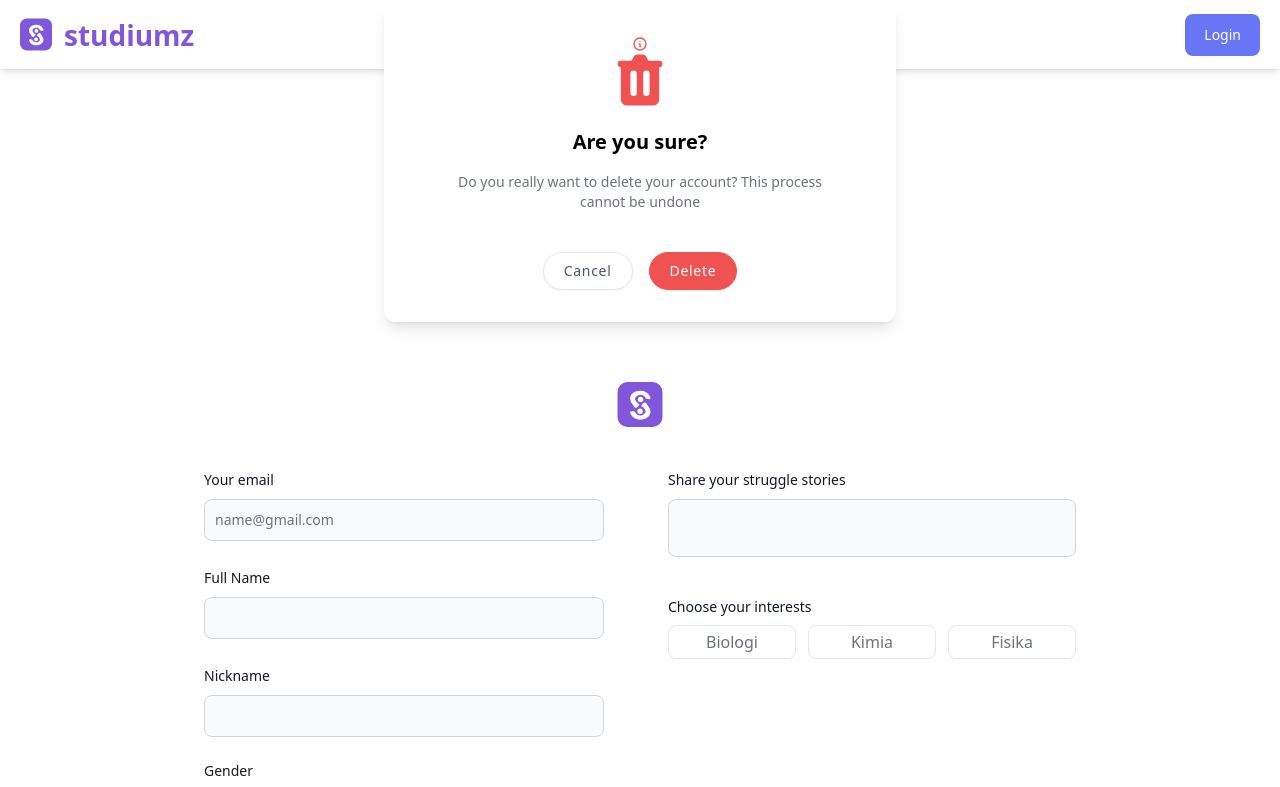
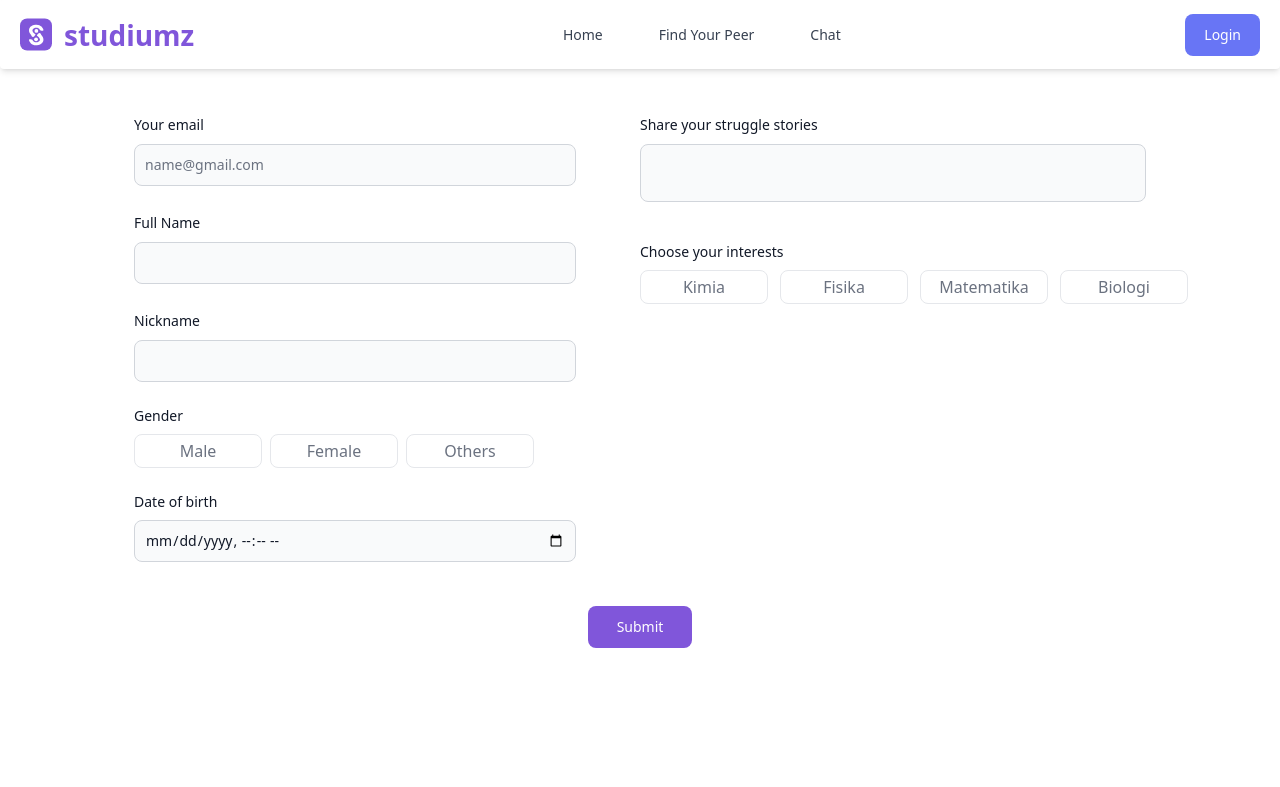
Before and after one commit to Studiumz/studiumz-frontend, a Next.js app: page /onboarding in a window 1280 px wide. Shown: the top 787 px of the page. Built offline with nearby package versions, Linux system fonts and the light colour scheme; no server answers.

Commit message:
update onboarding styling

```diff
--- a/src/components/modules/AuthModule/login.tsx
+++ b/src/components/modules/AuthModule/login.tsx
@@ -21,7 +21,7 @@ export const LoginModule: React.FC = () => {
       .then((result) => {
         toast.success("Successfully log in.");
         setTimeout(() => {
-          router.push("/");
+          router.push("/onboarding");
         }, 1000);
       })
       .catch((error) => {
--- /dev/null
+++ b/src/components/modules/CardModule/index.tsx
@@ -0,0 +1,27 @@
+import { CardProps } from "./interface";
+
+export const CardModule: React.FC<CardProps> = ({
+  type,
+  id,
+  value,
+  isRequired,
+  subject,
+}) => {
+  return (
+    <>
+      <input
+        type={type}
+        id={id}
+        value={value}
+        className="hidden peer"
+        required={isRequired}
+      />
+      <label
+        htmlFor={id}
+        className="inline-flex items-center justify-center w-32 py-1 text-gray-500 bg-white border border-gray-200 rounded-lg cursor-pointer dark:hover:text-gray-300 dark:border-gray-700 dark:peer-checked:text-blue-500 peer-checked:border-violet peer-checked:text-violet hover:text-gray-600 hover:bg-gray-100 dark:text-gray-400 dark:bg-gray-800 dark:hover:bg-gray-700"
+      >
+        <div className="block">{subject}</div>
+      </label>
+    </>
+  );
+};
--- /dev/null
+++ b/src/components/modules/CardModule/interface.ts
@@ -0,0 +1,8 @@
+export interface CardProps {
+    type: string;
+    id: string;
+    value: string;
+    className?: string;
+    isRequired?: boolean;
+    subject?: undefined
+  }
--- /dev/null
+++ b/src/pages/onboarding/constant.ts
@@ -0,0 +1,55 @@
+export const subjectContents = [
+    {
+        subject: "Kimia",
+        type: "checkbox",
+        id: "kimia",
+        value:"kimia",
+        isRequired: false
+    },
+    {
+        subject: "Fisika",
+        type: "checkbox",
+        id: "fisika",
+        value:"fisika",
+        isRequired: false
+    },
+    {
+        subject: "Matematika",
+        type: "checkbox",
+        id: "matematika",
+        value:"matematika",
+        isRequired: false
+    },
+    {
+        subject: "Biologi",
+        type: "checkbox",
+        id: "biologi",
+        value:"biologi",
+        isRequired: false
+    }
+]
+
+
+export const GenderContents = [
+    {
+        subject: "Male",
+        type: "radio",
+        id: "male",
+        value:"male",
+        isRequired: true
+    },
+    {
+        subject: "Female",
+        type: "radio",
+        id: "female",
+        value:"female",
+        isRequired: true
+    },
+    {
+        subject: "Others",
+        type: "radio",
+        id: "others",
+        value:"others",
+        isRequired: true
+    }
+]
--- a/src/pages/onboarding/index.tsx
+++ b/src/pages/onboarding/index.tsx
@@ -1,14 +1,17 @@
 import CustomModal from "@/components/elements/modal";
 import { StudiumzLogo } from "@/components/icons/StudiumzLogo";
+import { CardModule } from "@/components/modules/CardModule";
 import { Label, TextInput, Button } from "flowbite-react";
+import { GenderContents, subjectContents } from "./constant";
+import { Key } from "react";
 
 export default function Onboarding() {
   return (
     <>
-      <CustomModal />
+      {/* <CustomModal /> */}
 
-      <form className="flex flex-col p-5 justify-center items-center z-0">
-        <StudiumzLogo size={"w-20"} className="my-10" />
+      <form className="flex flex-col p-5 py-28 justify-center items-center z-0">
+        {/* <StudiumzLogo size={"w-20"} className="my-10" /> */}
 
         <div className="flex lg:flex-row flex-col gap-16">
           <div className="w-1/2">
@@ -43,52 +46,21 @@ export default function Onboarding() {
                 Gender
               </label>
               <ul className="flex flex-wrap gap-2 w-full">
-                <li>
-                  <input
-                    type="radio"
-                    id="male"
-                    name="hosting"
-                    value="male"
-                    className="hidden peer"
-                    required
-                  />
-                  <label
-                    htmlFor="male"
-                    className="inline-flex items-center justify-center w-32 py-1 text-gray-500 bg-white border border-gray-200 rounded-lg cursor-pointer dark:hover:text-gray-300 dark:border-gray-700 dark:peer-checked:text-blue-500 peer-checked:border-violet peer-checked:text-violet hover:text-gray-600 hover:bg-gray-100 dark:text-gray-400 dark:bg-gray-800 dark:hover:bg-gray-700"
-                  >
-                    <div className="block">Male</div>
-                  </label>
-                </li>
-                <li>
-                  <input
-                    type="radio"
-                    id="female"
-                    name="hosting"
-                    value="female"
-                    className="hidden peer"
-                  />
-                  <label
-                    htmlFor="female"
-                    className="inline-flex items-center justify-center w-32 py-1 text-gray-500 bg-white border border-gray-200 rounded-lg cursor-pointer dark:hover:text-gray-300 dark:border-gray-700 dark:peer-checked:text-blue-500 peer-checked:border-violet peer-checked:text-violet hover:text-gray-600 hover:bg-gray-100 dark:text-gray-400 dark:bg-gray-800 dark:hover:bg-gray-700"
-                  >
-                    <div className="block">Female</div>
-                  </label>
-                </li>
-                <li>
-                  <input
-                    type="radio"
-                    id="others"
-                    name="hosting"
-                    value="others"
-                    className="hidden peer"
-                  />
-                  <label
-                    htmlFor="others"
-                    className="inline-flex items-center justify-center w-32 py-1 text-gray-500 bg-white border border-gray-200 rounded-lg cursor-pointer dark:hover:text-gray-300 dark:border-gray-700 dark:peer-checked:text-blue-500 peer-checked:border-violet peer-checked:text-violet hover:text-gray-600 hover:bg-gray-100 dark:text-gray-400 dark:bg-gray-800 dark:hover:bg-gray-700"
-                  >
-                    <div className="block">Others</div>
-                  </label>
-                </li>
+                {GenderContents.map((content) => {
+                  return (
+                    <ul key={content.id}>
+                      <li key={content.id}>
+                        <CardModule
+                          type={content.type}
+                          id={content.id}
+                          value={content.value}
+                          isRequired={content.isRequired}
+                          subject={content.subject}
+                        />
+                      </li>
+                    </ul>
+                  );
+                })}
               </ul>
             </div>
 
@@ -131,54 +103,31 @@ export default function Onboarding() {
                 Choose your interests
               </label>
               <ul className="flex gap-3">
-                <li>
-                  <input
-                    type="radio"
-                    id="biologi"
-                    name="hosting"
-                    value="biologi"
-                    className="hidden peer"
-                    required
-                  />
-                  <label
-                    htmlFor="biologi"
-                    className="inline-flex items-center justify-center w-32 py-1 text-gray-500 bg-white border border-gray-200 rounded-lg cursor-pointer dark:hover:text-gray-300 dark:border-gray-700 dark:peer-checked:text-blue-500 peer-checked:border-violet peer-checked:text-violet hover:text-gray-600 hover:bg-gray-100 dark:text-gray-400 dark:bg-gray-800 dark:hover:bg-gray-700"
-                  >
-                    <div className="block">Biologi</div>
-                  </label>
-                </li>
-                <li>
-                  <input
-                    type="radio"
-                    id="kimia"
-                    name="hosting"
-                    value="kimia"
-                    className="hidden peer"
-                    required
-                  />
-                  <label
-                    htmlFor="kimia"
-                    className="inline-flex items-center justify-center w-32 py-1 text-gray-500 bg-white border border-gray-200 rounded-lg cursor-pointer dark:hover:text-gray-300 dark:border-gray-700 dark:peer-checked:text-blue-500 peer-checked:border-violet peer-checked:text-violet hover:text-gray-600 hover:bg-gray-100 dark:text-gray-400 dark:bg-gray-800 dark:hover:bg-gray-700"
-                  >
-                    <div className="block">Kimia</div>
-                  </label>
-                </li>
-                <li>
-                  <input
-                    type="radio"
-                    id="fisika"
-                    name="hosting"
-                    value="fisika"
-                    className="hidden peer"
-                    required
-                  />
-                  <label
-                    htmlFor="fisika"
-                    className="inline-flex items-center justify-center w-32 py-1 text-gray-500 bg-white border border-gray-200 rounded-lg cursor-pointer dark:hover:text-gray-300 dark:border-gray-700 dark:peer-checked:text-blue-500 peer-checked:border-violet peer-checked:text-violet hover:text-gray-600 hover:bg-gray-100 dark:text-gray-400 dark:bg-gray-800 dark:hover:bg-gray-700"
-                  >
-                    <div className="block">Fisika</div>
-                  </label>
-                </li>
+                {subjectContents.map(
+                  (content: {
+                    id: string;
+                    type: string;
+                    value: string;
+                    isRequired: boolean | undefined;
+                    subject: string | undefined;
+                  }) => {
+                    return (
+                      <>
+                        <ul key={content.id}>
+                          <li>
+                            <CardModule
+                              type={content.type}
+                              id={content.id}
+                              value={content.value}
+                              isRequired={content.isRequired}
+                              subject={content.subject}
+                            />
+                          </li>
+                        </ul>
+                      </>
+                    );
+                  }
+                )}
               </ul>
             </div>
           </div>
```
